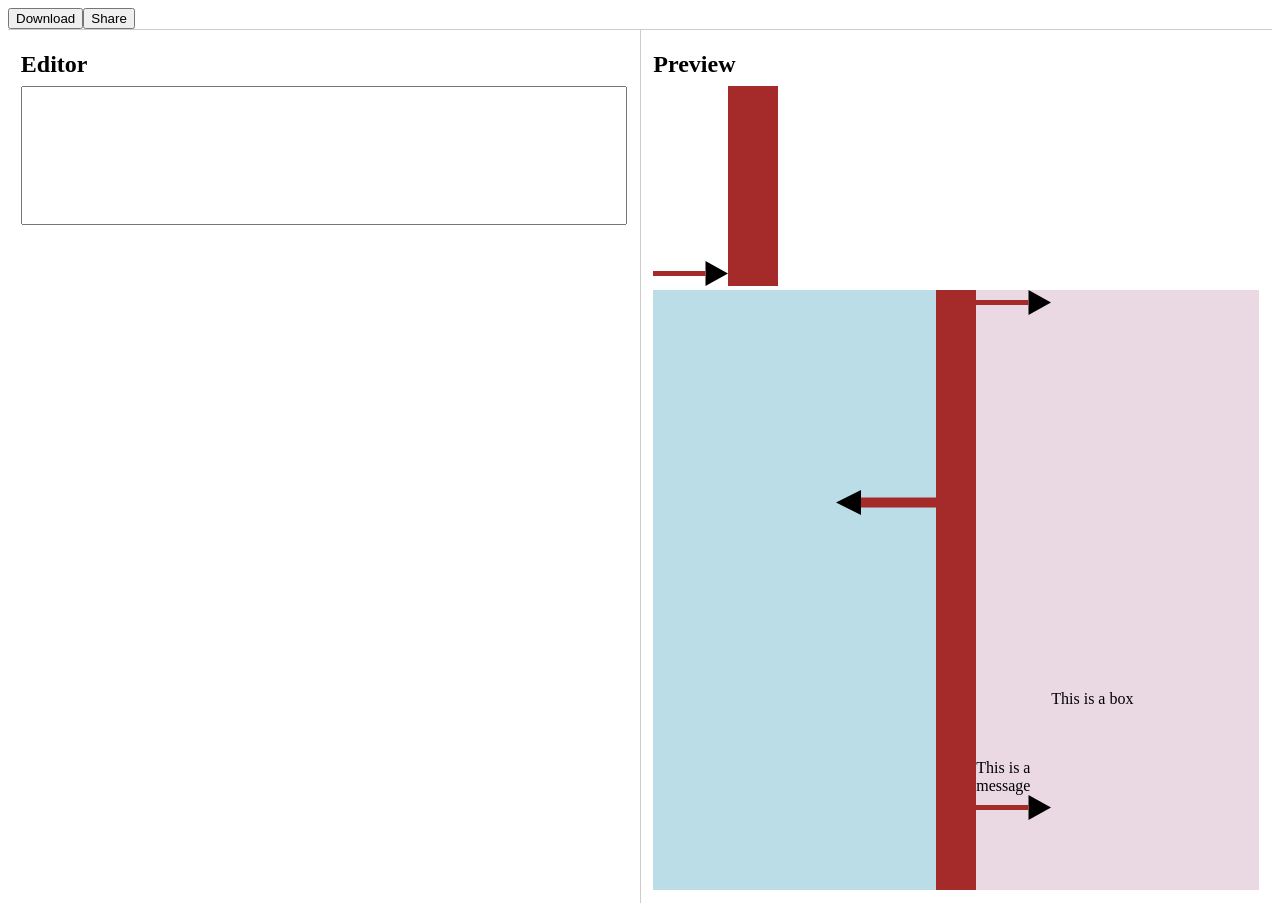
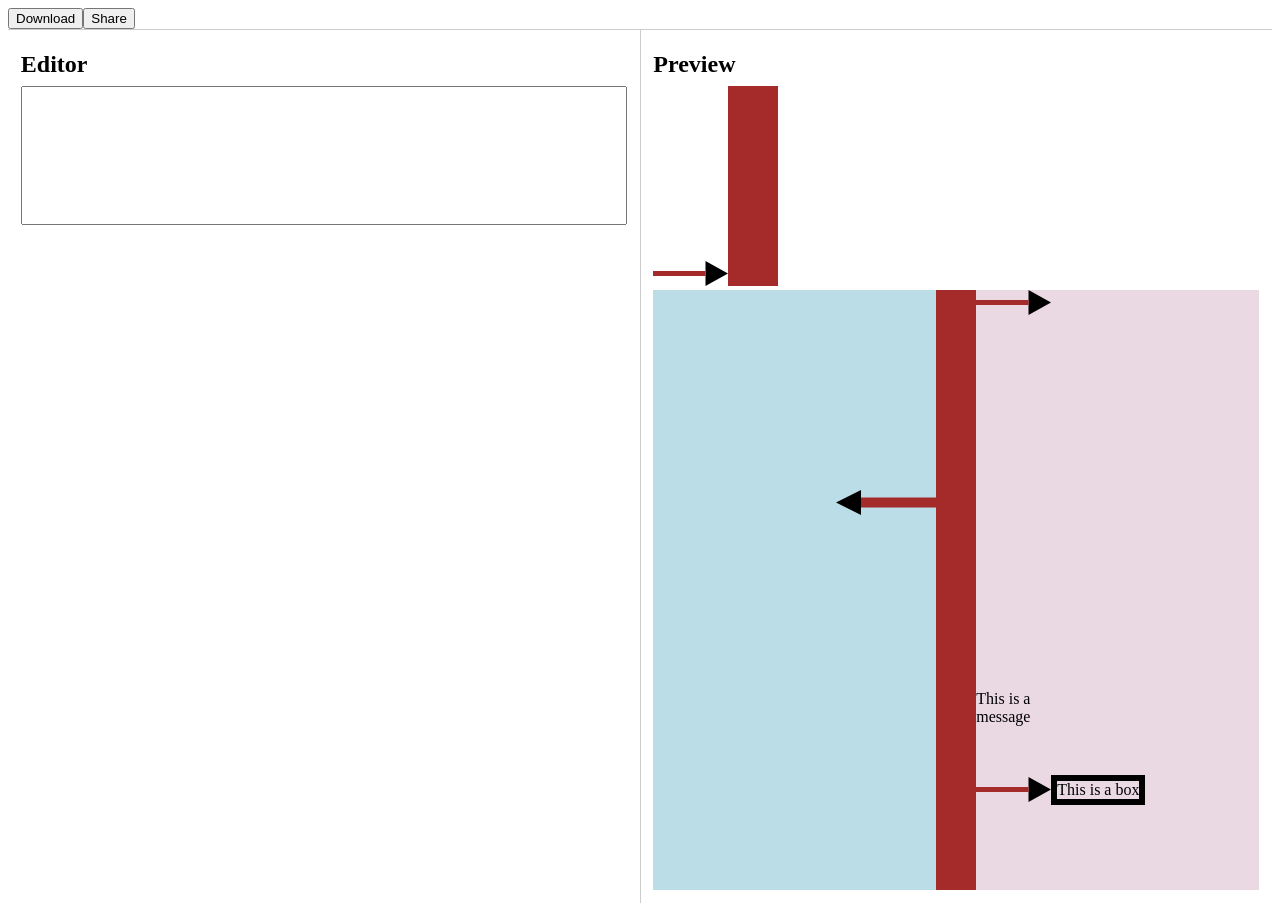
Before and after one commit to zaragozamartin91/timeline-io, a website built with Vite: page timeline/index.html in a window 1280 px wide. Built offline with nearby package versions, Linux system fonts and the light colour scheme.

Commit message:
New little-box class
Center arrow to vertical line properly using grid layout

```diff
--- a/timeline/timeline.css
+++ b/timeline/timeline.css
@@ -72,16 +72,29 @@
     background: rgb(234, 216, 227);
 }
 
+/* Middle row sized to its content (the arrow); top and bottom split the rest equally,
+   so the middle stays centered whether or not each side has content. */
 .text-arrow {
+    display: grid;
+    grid-auto-flow: row;
+    grid-template-rows: 1fr auto 1fr;
+}
+
+.little-box {
     /* With flex-direction: row (default):
     - justify-content = horizontal alignment
     - align-items = vertical alignment */
 
-
     /* With flex-direction: column (default):
     - justify-content = vertical alignment
     - align-items = horizontal alignment */
+
     display: flex;
     flex-direction: column;
     justify-content: center;
+    /* align-self sets how one flex item is positioned along the cross axis, overriding its parent's align-items for that item only. */
+    /* In .timeline-side (a row flex container), the main axis is horizontal and the cross axis is vertical.
+    By default, align-items: stretch makes every child as tall as the row. That is why the box filled the full height. */
+    align-self: center;
+    border: 6px solid black;
 }
--- a/timeline/timeline.js
+++ b/timeline/timeline.js
@@ -345,7 +345,7 @@
         ${vertical.outerHTML}
         <div class="timeline-side right">
           ${textArrow.outerHTML}
-          <span>This is a box</span>
+          <span class="little-box">This is a box</span>
         </div>
       </div>
     </div>
```
